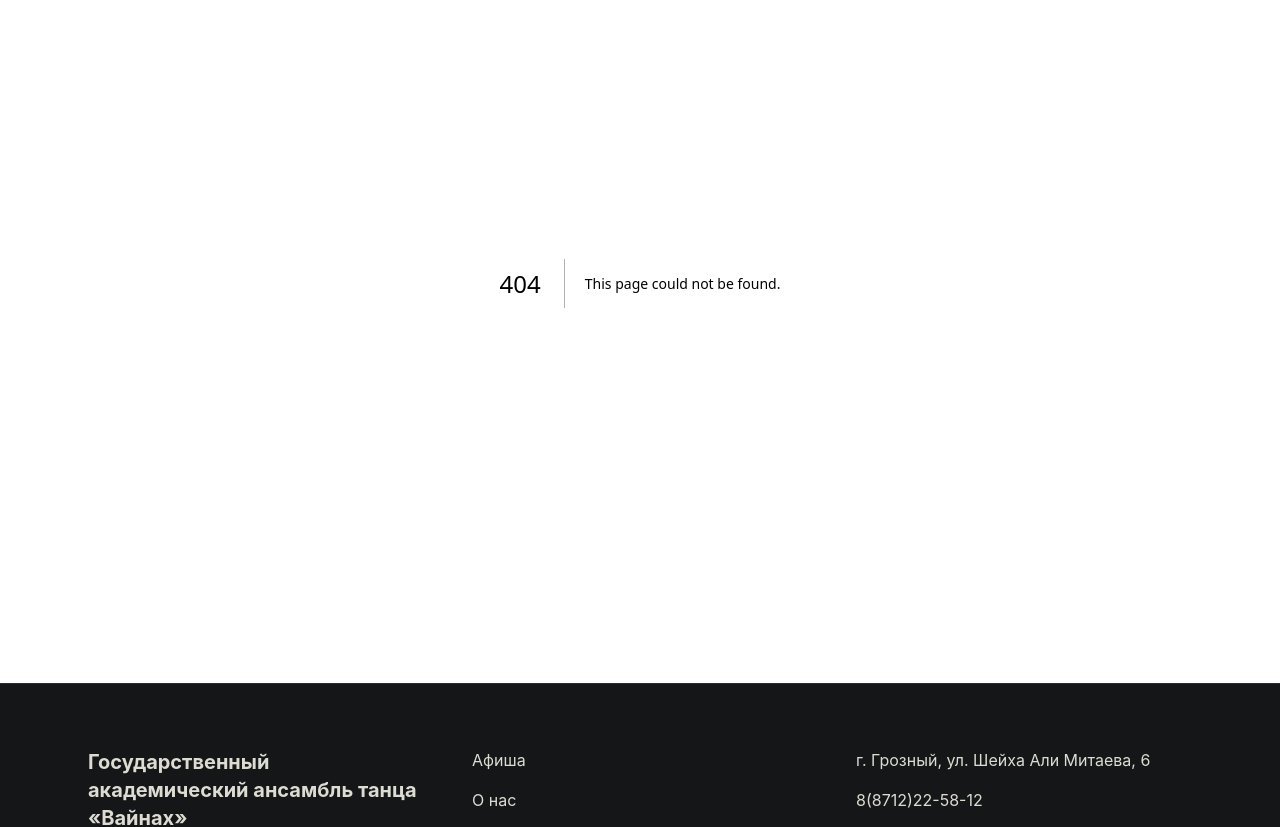
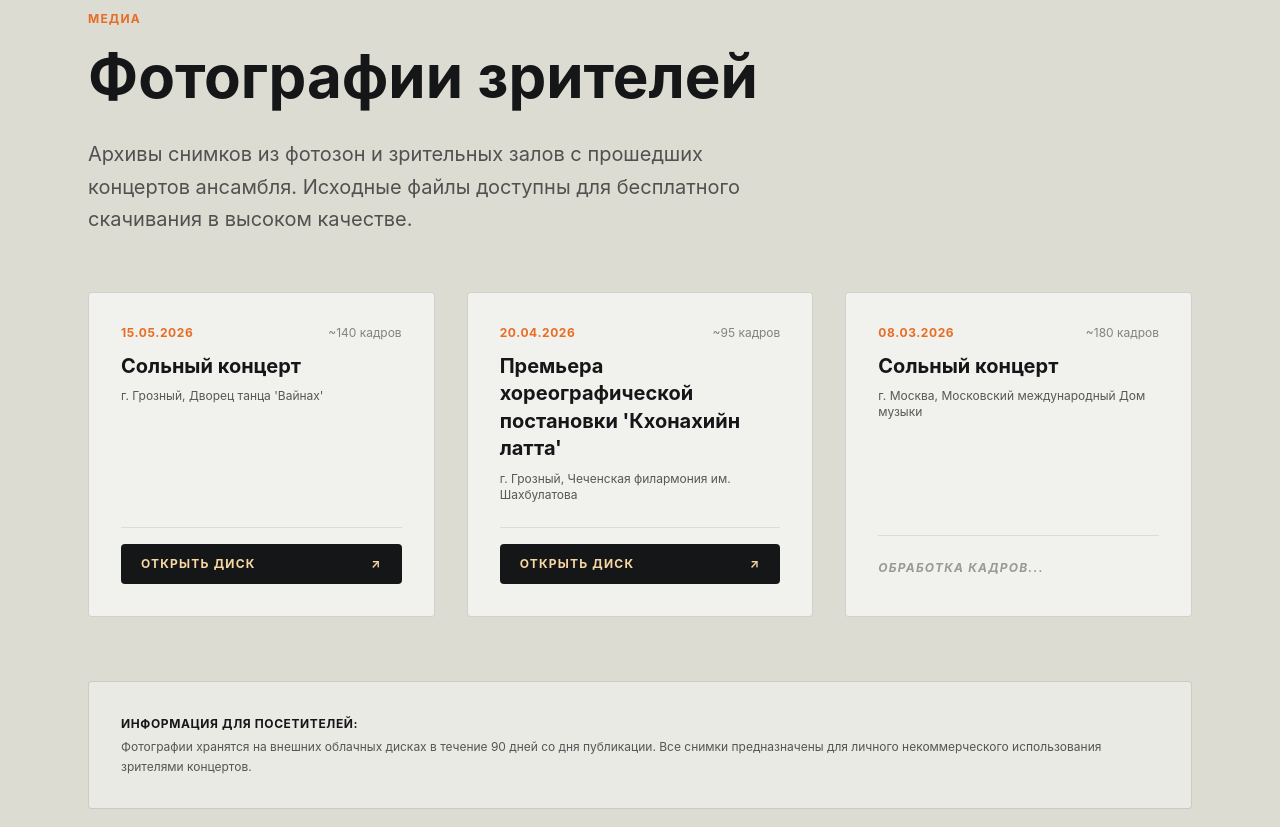
Before and after one commit to ibragim-ast/vainakh, a Next.js app: page /audience in a window 1280 px wide. Before the commit this address had no page. Shown: the part 240-1067 px from the top of the page. Built offline with nearby package versions, Linux system fonts and the light colour scheme.

Commit message:
Добавлен раздел зрители

```diff
--- /dev/null
+++ b/src/app/audience/page.tsx
@@ -0,0 +1,83 @@
+import { Metadata } from "next";
+import { audienceArchivesData } from "@/data/audience";
+
+export const metadata: Metadata = {
+  title: "Зрителям: Фотоархив | Ансамбль Вайнах",
+  description:
+    "Фотоотчеты с прошедших концертов Государственного академического ансамбля танца «Вайнах». Скачивание оригиналов в высоком разрешении.",
+};
+
+export default function AudiencePage() {
+  return (
+    <main className="pt-32 pb-24 bg-brand-light min-h-screen">
+      <div className="max-w-6xl mx-auto px-4 md:px-6 w-full">
+        <header className="mb-14">
+          <span className="text-xs uppercase tracking-widest font-bold text-brand-orange block mb-3">
+            Медиа
+          </span>
+          <h1 className="font-sans font-bold text-3xl md:text-5xl lg:text-6xl text-brand-dark mb-6 leading-tight">
+            Фотографии зрителей
+          </h1>
+          <p className="text-brand-dark/70 text-lg md:text-xl max-w-2xl leading-relaxed">
+            Архивы снимков из фотозон и зрительных залов с прошедших концертов
+            ансамбля. Исходные файлы доступны для бесплатного скачивания в
+            высоком качестве.
+          </p>
+        </header>
+
+        <div className="grid grid-cols-1 md:grid-cols-2 lg:grid-cols-3 gap-8 mb-16">
+          {audienceArchivesData.map((item) => (
+            <div
+              key={item.id}
+              className="border border-brand-dark/15 bg-white/60 p-6 md:p-8 rounded-sm flex flex-col justify-between"
+            >
+              <div>
+                <div className="flex items-center justify-between text-xs text-brand-dark/50 mb-3">
+                  <span className="font-bold text-brand-orange uppercase tracking-wider">
+                    {item.date}
+                  </span>
+                  {item.photoCount && <span>~{item.photoCount} кадров</span>}
+                </div>
+
+                <h2 className="font-sans font-bold text-xl text-brand-dark mb-2 leading-snug">
+                  {item.title}
+                </h2>
+
+                <p className="text-xs text-brand-dark/70 mb-6">{item.venue}</p>
+              </div>
+
+              <div className="pt-4 border-t border-brand-dark/10">
+                {item.cloudUrl ? (
+                  <a
+                    href={item.cloudUrl}
+                    target="_blank"
+                    rel="noopener noreferrer"
+                    className="inline-flex items-center justify-between w-full px-5 py-3 bg-brand-dark text-brand-gold text-xs uppercase tracking-widest font-bold rounded-sm transition-colors hover:bg-brand-orange hover:text-brand-dark"
+                  >
+                    <span>Открыть диск</span>
+                    <span>↗</span>
+                  </a>
+                ) : (
+                  <span className="inline-block py-2 text-xs uppercase tracking-widest font-bold text-brand-dark/40 italic">
+                    Обработка кадров...
+                  </span>
+                )}
+              </div>
+            </div>
+          ))}
+        </div>
+
+        <section className="border border-brand-dark/15 bg-white/40 p-6 md:p-8 rounded-sm text-xs text-brand-dark/70 leading-relaxed">
+          <p className="font-bold text-brand-dark mb-1 uppercase tracking-wider">
+            Информация для посетителей:
+          </p>
+          <p>
+            Фотографии хранятся на внешних облачных дисках в течение 90 дней со
+            дня публикации. Все снимки предназначены для личного некоммерческого
+            использования зрителями концертов.
+          </p>
+        </section>
+      </div>
+    </main>
+  );
+}
--- a/src/components/layouts/Footer.tsx
+++ b/src/components/layouts/Footer.tsx
@@ -80,6 +80,12 @@ export default function Footer() {
           >
             Вакансии
           </Link>
+          <Link
+            className="transition-colors hover:text-brand-gold"
+            href="/audience"
+          >
+            Фото для зрителей
+          </Link>
         </nav>
 
         <div className="flex flex-col gap-4 md:h-full md:justify-between">
--- /dev/null
+++ b/src/data/audience.ts
@@ -0,0 +1,35 @@
+export interface PhotoArchiveItem {
+  id: number;
+  title: string;
+  date: string;
+  venue: string;
+  coverImage?: string;
+  cloudUrl?: string; // Прямая ссылка на папку в Яндекс.Диске или Облаке Mail.ru
+  photoCount?: number;
+}
+
+export const audienceArchivesData: PhotoArchiveItem[] = [
+  {
+    id: 1,
+    title: "Сольный концерт",
+    date: "15.05.2026",
+    venue: "г. Грозный, Дворец танца 'Вайнах'",
+    photoCount: 140,
+    cloudUrl: "https://disk.yandex.ru",
+  },
+  {
+    id: 2,
+    title: "Премьера хореографической постановки 'Кхонахийн латта'",
+    date: "20.04.2026",
+    venue: "г. Грозный, Чеченская филармония им. Шахбулатова",
+    photoCount: 95,
+    cloudUrl: "https://disk.yandex.ru",
+  },
+  {
+    id: 3,
+    title: "Сольный концерт",
+    date: "08.03.2026",
+    venue: "г. Москва, Московский международный Дом музыки",
+    photoCount: 180,
+  },
+];
```
